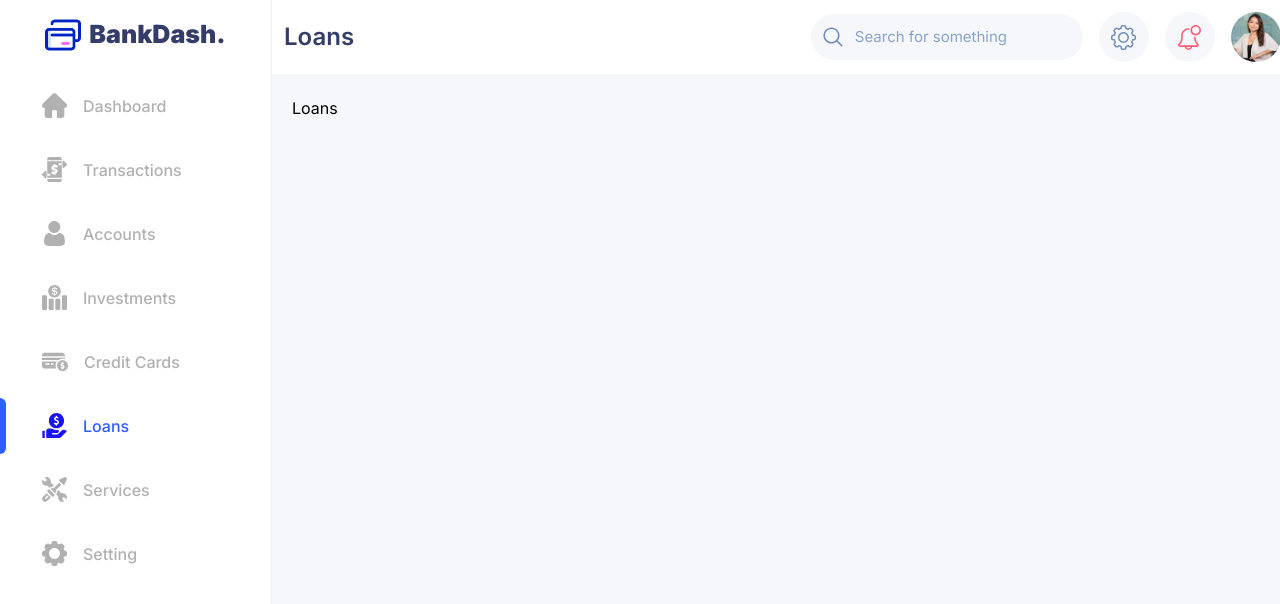
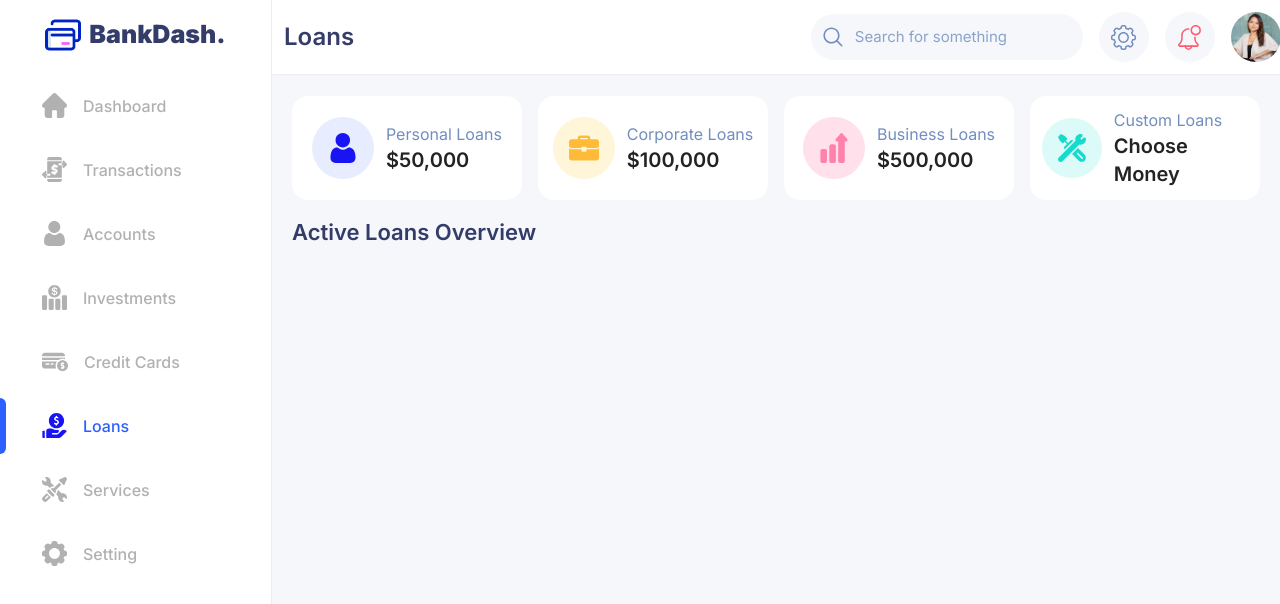
Before and after one commit to Nhud4/bank-dash, a Next.js app: page /loans in a window 1280 px wide. Shown: the top 604 px of the page. Built offline with nearby package versions, Linux system fonts and the light colour scheme.

Commit message:
fix general card and add content

```diff
--- a/app/accounts/page.tsx
+++ b/app/accounts/page.tsx
@@ -11,10 +11,28 @@ export default function Page() {
   return (
     <div>
       <div className='grid grid-cols-4 gap-4'>
-        <GeneralCard src={BalanceIcon} title='My Balance' value='$12,750' color='#FFF5D9' />
-        <GeneralCard src={IncomeIcon} title='Income' value='$5,600' color='#E7EDFF' />
-        <GeneralCard src={ExpenseIcon} title='Expense' value='$3,460' color='#FFE0EB' />
-        <GeneralCard src={SavingIcon} title='Total Saving' value='$7,920' color='#DCFAF8' />
+        <GeneralCard
+          src={BalanceIcon}
+          title='My Balance'
+          value='$12,750'
+          color='#FFF5D9'
+          type='normal'
+        />
+        <GeneralCard src={IncomeIcon} title='Income' value='$5,600' color='#E7EDFF' type='normal' />
+        <GeneralCard
+          src={ExpenseIcon}
+          title='Expense'
+          value='$3,460'
+          color='#FFE0EB'
+          type='normal'
+        />
+        <GeneralCard
+          src={SavingIcon}
+          title='Total Saving'
+          value='$7,920'
+          color='#DCFAF8'
+          type='normal'
+        />
       </div>
     </div>
   )
--- a/app/investments/page.tsx
+++ b/app/investments/page.tsx
@@ -15,14 +15,22 @@ export default function Page() {
           title='Total Invested Amount'
           value='$150,000'
           color='#DCFAF8'
+          type='normal'
         />
         <GeneralCard
           src={InvestmentIcon}
           title='Number of Investments'
           value='1,250'
           color='#FFE0EB'
+          type='normal'
         />
-        <GeneralCard src={ReturnIcon} title='Rate of Return' value='+5.80%' color='#E7EDFF' />
+        <GeneralCard
+          src={ReturnIcon}
+          title='Rate of Return'
+          value='+5.80%'
+          color='#E7EDFF'
+          type='normal'
+        />
       </div>
     </div>
   )
--- a/app/loans/page.tsx
+++ b/app/loans/page.tsx
@@ -1,11 +1,48 @@
 'use client'
 
 import React from 'react'
+import GeneralCard from '@/components/cards/generalCard'
+import UserIcon from '@/public/assets/icons/user-1.svg'
+import BagIcon from '@/public/assets/icons/briefcase.svg'
+import ChartIcon from '@/public/assets/icons/graph.svg'
+import SupportIcon from '@/public/assets/icons/support.svg'
 
 export default function Page() {
   return (
-    <div>
-      <h1>Loans</h1>
-    </div>
+    <>
+      <div className='grid grid-cols-4 gap-4'>
+        <GeneralCard
+          src={UserIcon}
+          title='Personal Loans'
+          value='$50,000'
+          color='#E7EDFF'
+          type='normal'
+        />
+        <GeneralCard
+          src={BagIcon}
+          title='Corporate Loans'
+          value='$100,000'
+          color='#FFF5D9'
+          type='normal'
+        />
+        <GeneralCard
+          src={ChartIcon}
+          title='Business Loans'
+          value='$500,000'
+          color='#FFE0EB'
+          type='normal'
+        />
+        <GeneralCard
+          src={SupportIcon}
+          title='Custom Loans'
+          value='Choose Money'
+          color='#DCFAF8'
+          type='normal'
+        />
+      </div>
+      <div className='mt-4'>
+        <h1 className='text-[22px] font-semibold text-[#333B69]'>Active Loans Overview</h1>
+      </div>
+    </>
   )
 }
--- a/app/services/page.tsx
+++ b/app/services/page.tsx
@@ -1,11 +1,37 @@
 'use client'
 
 import React from 'react'
+import GeneralCard from '@/components/cards/generalCard'
+import LifeIcon from '@/public/assets/icons/life-insurance filled.svg'
+import BagIcon from '@/public/assets/icons/bag.svg'
+import ShieldIcon from '@/public/assets/icons/shield.svg'
 
 export default function Page() {
   return (
-    <div>
-      <h1>Services</h1>
-    </div>
+    <>
+      <div className='grid grid-cols-3 gap-4'>
+        <GeneralCard
+          src={LifeIcon}
+          title='Life Insurance'
+          value='Unlimited protection'
+          color='#E7EDFF'
+          type='flip'
+        />
+        <GeneralCard
+          src={BagIcon}
+          title='Shopping'
+          value='Buy. Think. Grow.'
+          color='#FFF5D9'
+          type='flip'
+        />
+        <GeneralCard
+          src={ShieldIcon}
+          title='Safety'
+          value='We are your allies'
+          color='#DCFAF8'
+          type='flip'
+        />
+      </div>
+    </>
   )
 }
--- a/components/cards/generalCard/index.tsx
+++ b/components/cards/generalCard/index.tsx
@@ -6,18 +6,26 @@ type Props = HTMLAttributes<HTMLDivElement> & {
   title: string
   value: string
   color: string
+  type: string | ''
 }
 
-const GeneralCard: FC<Props> = ({ src, title, value, color }) => {
+const GeneralCard: FC<Props> = ({ src, title, value, color, type }) => {
   return (
     <div className='flex justify-center items-center space-x-3 bg-white rounded-2xl p-3'>
       <div style={{ background: color }} className={`p-4 rounded-full`}>
         <Image src={src} alt='icon' width={30} height={30} />
       </div>
-      <div>
-        <h1 className='text-base font-normal text-[#718EBF]'>{title}</h1>
-        <p className='text-[25px] font-semibold text-[#232323]'>{value}</p>
-      </div>
+      {type === 'flip' ? (
+        <div>
+          <h1 className='text-xl font-semibold text-[#232323]'>{title}</h1>
+          <p className='text-base font-normal text-[#718EBF]'>{value}</p>
+        </div>
+      ) : (
+        <div>
+          <h1 className='text-base font-normal text-[#718EBF]'>{title}</h1>
+          <p className='text-xl font-semibold text-[#232323]'>{value}</p>
+        </div>
+      )}
     </div>
   )
 }
--- a/components/header/style.module.css
+++ b/components/header/style.module.css
@@ -1,5 +1,5 @@
 .wrapper {
-    @apply fixed z-40 flex justify-between items-center w-[81%] bg-white p-3
+    @apply fixed z-40 flex justify-between items-center w-[81%] bg-white p-3 shadow-sm
 }
 .wrapper h1 {
     @apply text-2xl font-semibold text-[#343C6A] capitalize
```
